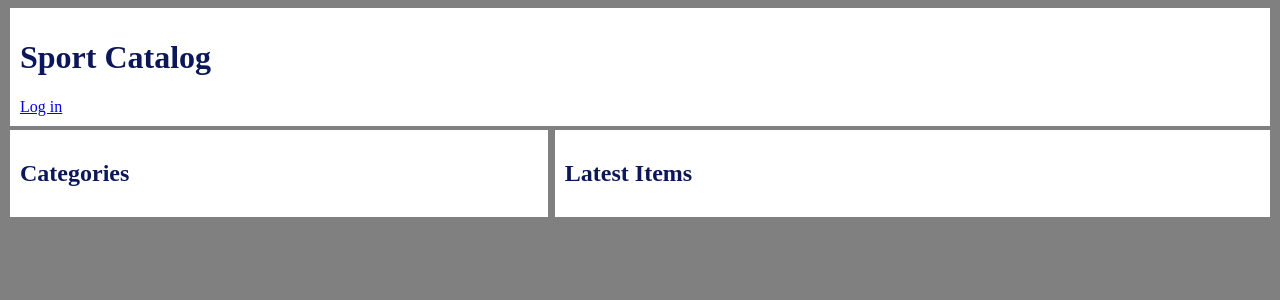
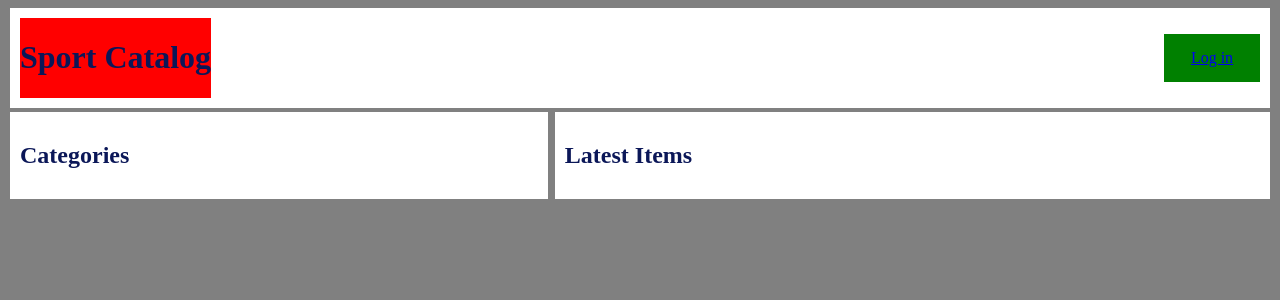
Before and after one commit to trong-nguyen/udacity-catalog-site, a Flask app: page / in a window 1280 px wide. Shown: the top 300 px of the page. Run offline with Flask 2, Linux system fonts and the light colour scheme.

Commit message:
Block, inline, inline-block, float, flex. Really, frontend?

```diff
--- a/static/styles.css
+++ b/static/styles.css
@@ -40,3 +40,26 @@ body {
 .head {
     color: #0b1758;
 }
+
+.header {
+    display: flex;
+    justify-content: space-between;
+    align-items: center;
+    align-content: center;
+}
+
+.left {
+    display: inline-block;
+    vertical-align: middle;
+    background: red;
+}
+
+.right {
+    display: inline-block;
+    vertical-align: middle;
+    background: green;
+    height: 3em;
+    width: 6em;
+    line-height: 3em;
+    text-align: center;
+}
--- a/templates/header.html
+++ b/templates/header.html
@@ -1,13 +1,38 @@
 <div class="header">
+    <!-- <div class="left" style="float: left; line-height: 200px; border: solid 1px;">
+        <div style="display: inline-block; vertical-align: middle;">
+            <span>ABC</span>
+        </div>
+    </div>
+    <div class="right" style="float: right; height: 200px; border: solid 1px;">
+        <div><h3>XYZ</h3></div>
+    </div> -->
+    <div class="left">
         <h1 class="head">Sport Catalog</h1>
+    </div>
+
+    <div class="right">
             {% if not session.email %}
             <a href="{{ url_for('login') }}">Log in</a>
             {% else %}
             <a href="{{ url_for('logout') }}">Log out</a>
             {% endif %}
+    </div>
 
-	<!-- Display flashed messages -->
+<!--     <div class="header-left">
+	   <h1 class="head">Sport Catalog</h1>
+    </div>
+    <div class="header-right">
+    	{% if not session.email %}
+    	<a href="{{ url_for('login') }}">Log in</a>
+    	{% else %}
+    	<a href="{{ url_for('logout') }}">Log out</a>
+    	{% endif %}
+    </div>
+
     {% for message in get_flashed_messages() %}
     <div class="flash-message">{{ message }}</div>
-	{% endfor %}
+    {% endfor %} -->
+	<!-- Display flashed messages -->
+
 </div>
```
Lines whose indentation alone changed are shown as unchanged.
